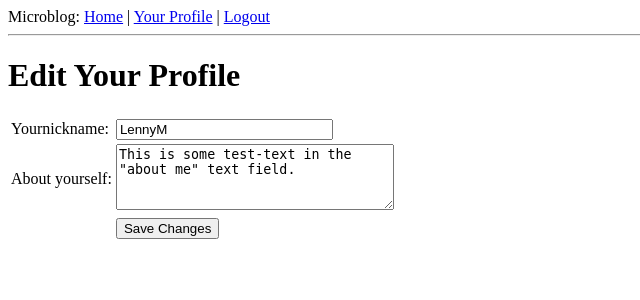
After one commit to TheObtuseAutodidact/microblog, a Flask app: page /edit in a window 1280 px wide. The commit adds this page. Shown: the top 300 px of the page, without its empty margins (0-640 px from the left). Run offline with Flask 2, Linux system fonts and the light colour scheme; a user stored in the database is signed in; data comes from the database, SQL or seed files in the repository; both versions use the stored data as it was after the commit.

Commit message:
Add profile page and Gravatar
add new view for profile page
add gravatar as avatar method on user
create user template to display profile text, image, and posts
move post display logic into it's own sub-template
modify user model to include 'about_me' and 'last_seen' fields and migrate
add edit template for profile info
add edit view

```diff
--- a/app/forms.py
+++ b/app/forms.py
@@ -1,7 +1,12 @@
 from flask_wtf import Form
-from wtforms import StringField, BooleanField
-from wtforms.validators import DataRequired
+from wtforms import StringField, BooleanField, TextAreaField
+from wtforms.validators import DataRequired, Length
 
 class LoginForm(Form):
     openid = StringField('openid', validators=[DataRequired()])
     remember_me = BooleanField('remember_me', default=False)
+
+
+class EditForm(Form):
+    nickname = StringField('nickname', validators=[DataRequired()])
+    about_me = TextAreaField('about_me', validators=[Length(min=0, max=140)])
--- a/app/models.py
+++ b/app/models.py
@@ -1,3 +1,4 @@
+from hashlib import md5
 from app import db
 
 class User(db.Model):
@@ -5,6 +6,8 @@ class User(db.Model):
     nickname = db.Column(db.String(64), index=True, unique=True)
     email = db.Column(db.String(120), index=True, unique=True)
     posts = db.relationship('Post', backref='author', lazy='dynamic')
+    about_me = db.Column(db.String(140))
+    last_seen = db.Column(db.DateTime)
 
     # @property
     def is_authenticated(self):
@@ -28,6 +31,9 @@ class User(db.Model):
     def __repr__(self):
         return '<User %r>' % (self.nickname)
 
+    def avatar(self, size):
+        return 'http://www.gravatar.com/avatar/%s?d=mm&s=%d' % (md5(self.email.encode('utf-8')).hexdigest(), size)
+
 
 class Post(db.Model):
     id = db.Column(db.Integer, primary_key = True)
--- a/app/templates/base.html
+++ b/app/templates/base.html
@@ -12,6 +12,7 @@
     <div>Microblog:
       <a href="{{ url_for('index') }}">Home</a>
       {% if g.user.is_authenticated %}
+      | <a href="{{ url_for('user', nickname=g.user.nickname) }}">Your Profile</a>
       | <a href="{{ url_for('logout') }}">Logout</a>
       {% endif %}
     </div>
--- /dev/null
+++ b/app/templates/edit.html
@@ -0,0 +1,33 @@
+<!-- extend base layout -->
+{% extends 'base.html' %}
+
+{% block content %}
+  <h1>Edit Your Profile</h1>
+    <form class="" method="post" name='edit'>
+      {{ form.hidden_tag() }}
+      <table>
+        <tr>
+          <td>
+            Yournickname:
+          </td>
+          <td>
+            {{ form.nickname(size=24) }}
+          </td>
+        </tr>
+        <tr>
+          <td>
+            About yourself:
+          </td>
+          <td>
+            {{ form.about_me(cols=32, rows=4) }}
+          </td>
+        </tr>
+        <tr>
+          <td></td>
+          <td>
+            <input type="submit" value="Save Changes">
+          </td>
+        </tr>
+      </table>
+    </form>
+  {% endblock content %}
--- a/app/views.py
+++ b/app/views.py
@@ -1,7 +1,8 @@
+from datetime import datetime
 from flask import render_template, flash, redirect, session, url_for, request, g
 from flask_login import login_user, logout_user, current_user, login_required
 from app import app, db, lm, oid
-from .forms import LoginForm
+from .forms import LoginForm, EditForm
 from .models import User
 import pdb
 
@@ -13,6 +14,10 @@ def load_user(id):
 @app.before_request
 def before_request():
     g.user = current_user
+    if g.user.is_authenticated():
+        g.user.last_seen = datetime.utcnow()
+        db.session.add(g.user)
+        db.session.commit()
 
 
 @app.route('/')
@@ -79,3 +84,36 @@ def after_login(resp):
 def logout():
     logout_user()
     return redirect(url_for('index'))
+
+
+@app.route('/user/<nickname>')
+@login_required
+def user(nickname):
+    user = User.query.filter_by(nickname=nickname).first()
+    if user == None:
+        flash('User {} not found'.format(nickname))
+        return redirct(url_for('index'))
+    posts = [
+        {'author': user, 'body': 'Test post #1'},
+        {'author': user, 'body': 'Test post #2'},
+    ]
+    return render_template('user.html',
+                            user=user,
+                            posts=posts)
+
+
+@app.route('/edit', methods=['GET', 'POST'])
+@login_required
+def edit():
+    form = EditForm()
+    if form.validate_on_submit():
+        g.user.nickname = form.nickname.data
+        g.user.about_me = form.about_me.data
+        db.session.add(g.user)
+        db.session.commit()
+        flash('Your changes have been saved.')
+        return redirect(url_for('edit'))
+    else:
+        form.nickname.data = g.user.nickname
+        form.about_me.data = g.user.about_me
+    return render_template('edit.html', form=form)
```
Also changed, not shown: app/templates/post.html (added, +8 -0 lines), app/templates/user.html (added, +26 -0 lines), db_repository/versions/003_migrations.py (added, +31 -0 lines), app.db.
